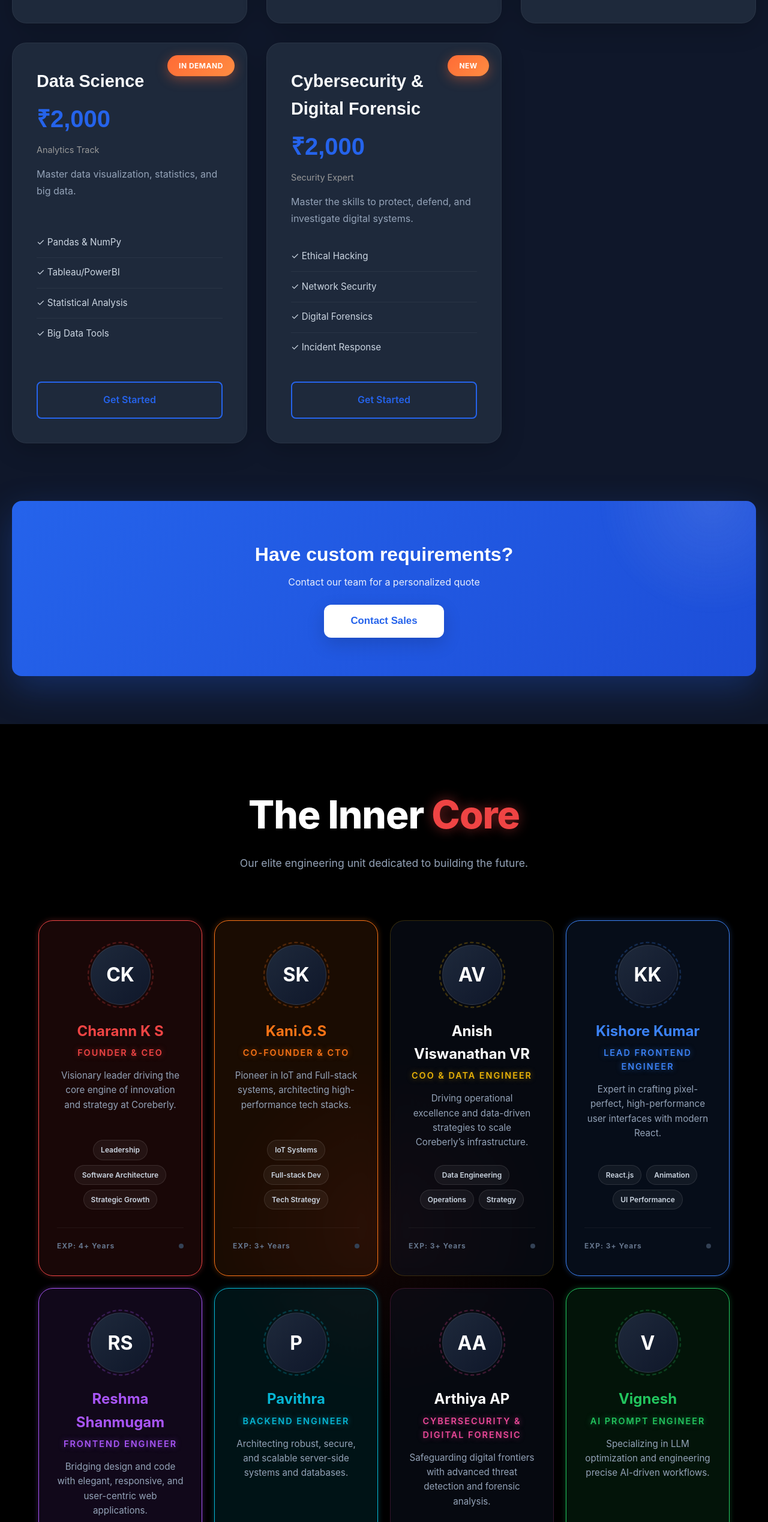
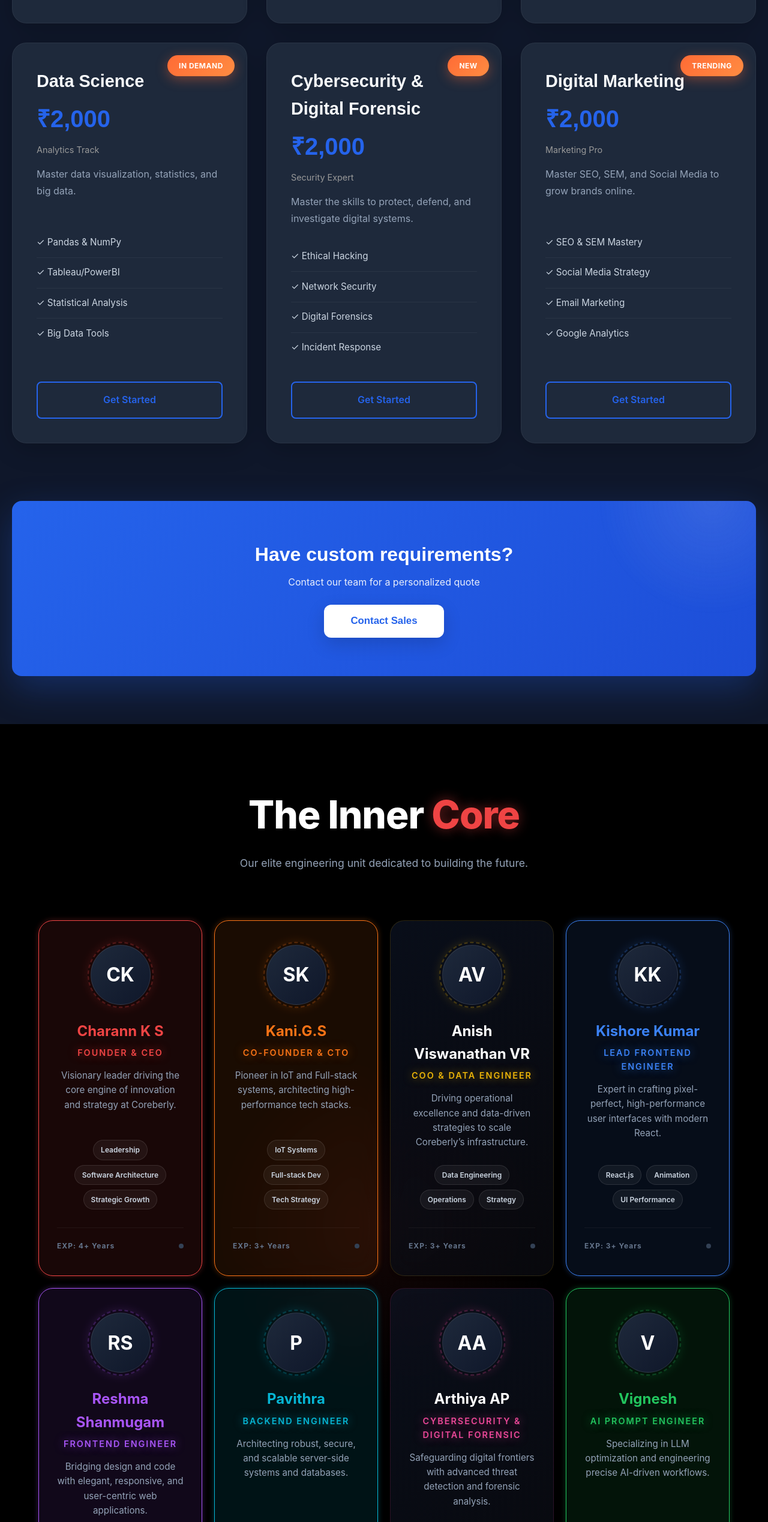
Before and after one commit to GSKANI/coreberly, a React (Create React App) app: page / in a window 1280 px wide. Shown: the part 8549-11086 px from the top of the page at 60% size. Built offline with nearby package versions, Linux system fonts and the light colour scheme.

Commit message:
add course

```diff
--- a/src/components/Pricing.js
+++ b/src/components/Pricing.js
@@ -86,6 +86,16 @@ const Pricing = () => {
       description: 'Master the skills to protect, defend, and investigate digital systems.',
       features: ['Ethical Hacking', 'Network Security', 'Digital Forensics', 'Incident Response'],
       badge: 'New'
+    },
+    {
+      id: 9,
+      slug: 'digital-marketing',
+      title: 'Digital Marketing',
+      price: '₹2,000',
+      subtitle: 'Marketing Pro',
+      description: 'Master SEO, SEM, and Social Media to grow brands online.',
+      features: ['SEO & SEM Mastery', 'Social Media Strategy', 'Email Marketing', 'Google Analytics'],
+      badge: 'Trending'
     }
   ];
 
--- a/src/components/Team.css
+++ b/src/components/Team.css
@@ -56,24 +56,25 @@
 }
 
 .team-card-v2 {
-  background: rgba(15, 23, 42, 0.4);
+  background: linear-gradient(145deg, rgba(15, 23, 42, 0.6) 0%, rgba(10, 10, 15, 0.8) 100%);
   border: 1px solid rgba(255, 255, 255, 0.05);
-  backdrop-filter: blur(12px);
+  backdrop-filter: blur(20px);
+  -webkit-backdrop-filter: blur(20px);
   padding: 40px 30px;
   border-radius: 24px;
   position: relative;
   overflow: hidden;
-  transition: all 0.4s cubic-bezier(0.4, 0, 0.2, 1);
+  transition: all 0.5s cubic-bezier(0.4, 0, 0.2, 1);
   display: flex;
   flex-direction: column;
   align-items: center;
   text-align: center;
+  box-shadow: 0 4px 6px -1px rgba(0, 0, 0, 0.1), 0 2px 4px -1px rgba(0, 0, 0, 0.06);
 }
 
 .team-card-v2:hover {
-  background: rgba(15, 23, 42, 0.6);
-  transform: translateY(-10px);
-  box-shadow: 0 20px 40px rgba(0, 0, 0, 0.4);
+  background: linear-gradient(145deg, rgba(30, 41, 59, 0.5) 0%, rgba(15, 23, 42, 0.6) 100%);
+  transform: translateY(-10px) scale(1.02);
 }
 
 .card-scanner-line {
@@ -239,192 +240,208 @@
 
 /* Neon Red (CK) */
 .neon-red {
-  border-color: rgba(239, 68, 68, 0.2);
+  border-color: rgba(239, 68, 68, 0.15);
 }
 
 .neon-red:hover {
   border-color: #ef4444;
-  box-shadow: 0 0 30px rgba(239, 68, 68, 0.2);
+  box-shadow: 0 15px 40px -10px rgba(239, 68, 68, 0.4), inset 0 0 20px rgba(239, 68, 68, 0.1);
 }
 
 .neon-red .member-role {
   color: #ef4444;
-  text-shadow: 0 0 10px rgba(239, 68, 68, 0.5);
+  text-shadow: 0 0 15px rgba(239, 68, 68, 0.6);
 }
 
 .neon-red .avatar-ring {
   border-color: rgba(239, 68, 68, 0.3);
+  box-shadow: 0 0 15px rgba(239, 68, 68, 0.15);
 }
 
 .neon-red:hover .skill-tag {
-  border-color: rgba(239, 68, 68, 0.3);
+  border-color: rgba(239, 68, 68, 0.4);
   color: #ef4444;
+  background: rgba(239, 68, 68, 0.08);
 }
 
 /* Neon Orange (SK) */
 .neon-orange {
-  border-color: rgba(249, 115, 22, 0.2);
+  border-color: rgba(249, 115, 22, 0.15);
 }
 
 .neon-orange:hover {
   border-color: #f97316;
-  box-shadow: 0 0 30px rgba(249, 115, 22, 0.2);
+  box-shadow: 0 15px 40px -10px rgba(249, 115, 22, 0.4), inset 0 0 20px rgba(249, 115, 22, 0.1);
 }
 
 .neon-orange .member-role {
   color: #f97316;
-  text-shadow: 0 0 10px rgba(249, 115, 22, 0.5);
+  text-shadow: 0 0 15px rgba(249, 115, 22, 0.6);
 }
 
 .neon-orange .avatar-ring {
   border-color: rgba(249, 115, 22, 0.3);
+  box-shadow: 0 0 15px rgba(249, 115, 22, 0.15);
 }
 
 .neon-orange:hover .skill-tag {
-  border-color: rgba(249, 115, 22, 0.3);
+  border-color: rgba(249, 115, 22, 0.4);
   color: #f97316;
+  background: rgba(249, 115, 22, 0.08);
 }
 
 /* Neon Blue (KK) */
 .neon-blue {
-  border-color: rgba(59, 130, 246, 0.2);
+  border-color: rgba(59, 130, 246, 0.15);
 }
 
 .neon-blue:hover {
   border-color: #3b82f6;
-  box-shadow: 0 0 30px rgba(59, 130, 246, 0.2);
+  box-shadow: 0 15px 40px -10px rgba(59, 130, 246, 0.4), inset 0 0 20px rgba(59, 130, 246, 0.1);
 }
 
 .neon-blue .member-role {
   color: #3b82f6;
-  text-shadow: 0 0 10px rgba(59, 130, 246, 0.5);
+  text-shadow: 0 0 15px rgba(59, 130, 246, 0.6);
 }
 
 .neon-blue .avatar-ring {
   border-color: rgba(59, 130, 246, 0.3);
+  box-shadow: 0 0 15px rgba(59, 130, 246, 0.15);
 }
 
 .neon-blue:hover .skill-tag {
-  border-color: rgba(59, 130, 246, 0.3);
+  border-color: rgba(59, 130, 246, 0.4);
   color: #3b82f6;
+  background: rgba(59, 130, 246, 0.08);
 }
 
 /* Neon Purple (RS) */
 .neon-purple {
-  border-color: rgba(168, 85, 247, 0.2);
+  border-color: rgba(168, 85, 247, 0.15);
 }
 
 .neon-purple:hover {
   border-color: #a855f7;
-  box-shadow: 0 0 30px rgba(168, 85, 247, 0.2);
+  box-shadow: 0 15px 40px -10px rgba(168, 85, 247, 0.4), inset 0 0 20px rgba(168, 85, 247, 0.1);
 }
 
 .neon-purple .member-role {
   color: #a855f7;
-  text-shadow: 0 0 10px rgba(168, 85, 247, 0.5);
+  text-shadow: 0 0 15px rgba(168, 85, 247, 0.6);
 }
 
 .neon-purple .avatar-ring {
   border-color: rgba(168, 85, 247, 0.3);
+  box-shadow: 0 0 15px rgba(168, 85, 247, 0.15);
 }
 
 .neon-purple:hover .skill-tag {
-  border-color: rgba(168, 85, 247, 0.3);
+  border-color: rgba(168, 85, 247, 0.4);
   color: #a855f7;
+  background: rgba(168, 85, 247, 0.08);
 }
 
 /* Neon Cyan (P) */
 .neon-cyan {
-  border-color: rgba(6, 182, 212, 0.2);
+  border-color: rgba(6, 182, 212, 0.15);
 }
 
 .neon-cyan:hover {
   border-color: #06b6d4;
-  box-shadow: 0 0 30px rgba(6, 182, 212, 0.2);
+  box-shadow: 0 15px 40px -10px rgba(6, 182, 212, 0.4), inset 0 0 20px rgba(6, 182, 212, 0.1);
 }
 
 .neon-cyan .member-role {
   color: #06b6d4;
-  text-shadow: 0 0 10px rgba(6, 182, 212, 0.5);
+  text-shadow: 0 0 15px rgba(6, 182, 212, 0.6);
 }
 
 .neon-cyan .avatar-ring {
   border-color: rgba(6, 182, 212, 0.3);
+  box-shadow: 0 0 15px rgba(6, 182, 212, 0.15);
 }
 
 .neon-cyan:hover .skill-tag {
-  border-color: rgba(6, 182, 212, 0.3);
+  border-color: rgba(6, 182, 212, 0.4);
   color: #06b6d4;
+  background: rgba(6, 182, 212, 0.08);
 }
 
 /* Neon Green (V) */
 .neon-green {
-  border-color: rgba(34, 197, 94, 0.2);
+  border-color: rgba(34, 197, 94, 0.15);
 }
 
 .neon-green:hover {
   border-color: #22c55e;
-  box-shadow: 0 0 30px rgba(34, 197, 94, 0.2);
+  box-shadow: 0 15px 40px -10px rgba(34, 197, 94, 0.4), inset 0 0 20px rgba(34, 197, 94, 0.1);
 }
 
 .neon-green .member-role {
   color: #22c55e;
-  text-shadow: 0 0 10px rgba(34, 197, 94, 0.5);
+  text-shadow: 0 0 15px rgba(34, 197, 94, 0.6);
 }
 
 .neon-green .avatar-ring {
   border-color: rgba(34, 197, 94, 0.3);
+  box-shadow: 0 0 15px rgba(34, 197, 94, 0.15);
 }
 
 .neon-green:hover .skill-tag {
-  border-color: rgba(34, 197, 94, 0.3);
+  border-color: rgba(34, 197, 94, 0.4);
   color: #22c55e;
+  background: rgba(34, 197, 94, 0.08);
 }
 
-/* Neon Pink (A) */
+/* Neon Pink (AA) */
 .neon-pink {
-  border-color: rgba(236, 72, 153, 0.2);
+  border-color: rgba(236, 72, 153, 0.15);
 }
 
 .neon-pink:hover {
   border-color: #ec4899;
-  box-shadow: 0 0 30px rgba(236, 72, 153, 0.2);
+  box-shadow: 0 15px 40px -10px rgba(236, 72, 153, 0.4), inset 0 0 20px rgba(236, 72, 153, 0.1);
 }
 
 .neon-pink .member-role {
   color: #ec4899;
-  text-shadow: 0 0 10px rgba(236, 72, 153, 0.5);
+  text-shadow: 0 0 15px rgba(236, 72, 153, 0.6);
 }
 
 .neon-pink .avatar-ring {
   border-color: rgba(236, 72, 153, 0.3);
+  box-shadow: 0 0 15px rgba(236, 72, 153, 0.15);
 }
 
 .neon-pink:hover .skill-tag {
-  border-color: rgba(236, 72, 153, 0.3);
+  border-color: rgba(236, 72, 153, 0.4);
   color: #ec4899;
+  background: rgba(236, 72, 153, 0.08);
 }
 
-/* Neon Yellow (A) */
+/* Neon Yellow (AV) */
 .neon-yellow {
-  border-color: rgba(234, 179, 8, 0.2);
+  border-color: rgba(234, 179, 8, 0.15);
 }
 
 .neon-yellow:hover {
   border-color: #eab308;
-  box-shadow: 0 0 30px rgba(234, 179, 8, 0.2);
+  box-shadow: 0 15px 40px -10px rgba(234, 179, 8, 0.4), inset 0 0 20px rgba(234, 179, 8, 0.1);
 }
 
 .neon-yellow .member-role {
   color: #eab308;
-  text-shadow: 0 0 10px rgba(234, 179, 8, 0.5);
+  text-shadow: 0 0 15px rgba(234, 179, 8, 0.6);
 }
 
 .neon-yellow .avatar-ring {
   border-color: rgba(234, 179, 8, 0.3);
+  box-shadow: 0 0 15px rgba(234, 179, 8, 0.15);
 }
 
 .neon-yellow:hover .skill-tag {
-  border-color: rgba(234, 179, 8, 0.3);
+  border-color: rgba(234, 179, 8, 0.4);
   color: #eab308;
+  background: rgba(234, 179, 8, 0.08);
 }
--- a/src/pages/CourseDetails.js
+++ b/src/pages/CourseDetails.js
@@ -172,6 +172,27 @@ const courseData = {
             'Cybersecurity Certification'
         ],
         icon: '🛡️'
+    },
+    'digital-marketing': {
+        title: 'Digital Marketing',
+        duration: '3 Months',
+        description: 'Drive growth and build brands in the digital age. Learn to create comprehensive marketing strategies using SEO, social media, and analytics.',
+        curriculum: [
+            'Digital Marketing Fundamentals',
+            'SEO (Search Engine Optimization) Mastery',
+            'SEM & Google Ads (PPC)',
+            'Social Media Marketing (Instagram, LinkedIn)',
+            'Content Marketing & Strategy',
+            'Email Marketing & Automation',
+            'Web Analytics (Google Analytics 4)'
+        ],
+        features: [
+            'Live Campaign Projects',
+            'Google/HubSpot Certifications',
+            'Marketing Tool Training',
+            'Portfolio Building'
+        ],
+        icon: '📢'
     }
 };
 
```
Also changed, not shown: src/index.css (line endings or trailing spaces).
